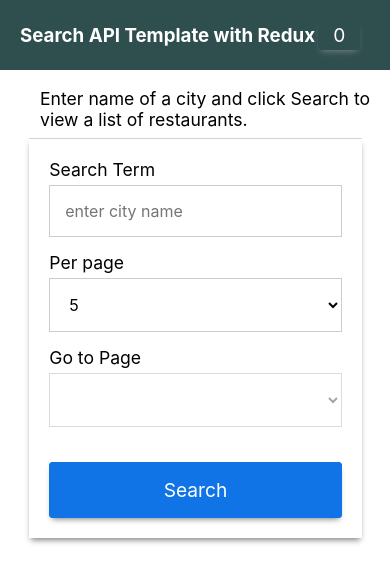
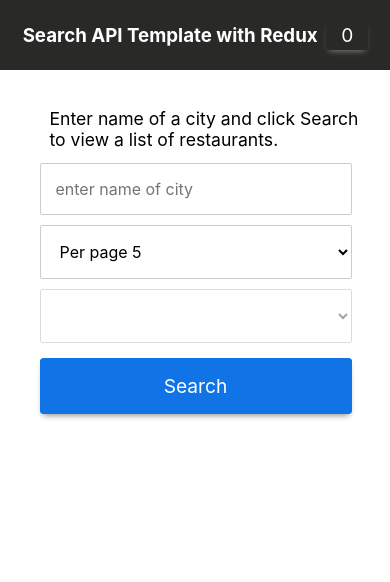
Before and after one commit to goutampatnaik/react-redux-api-template, a React (Create React App) app: page / in a window 390 px wide. Shown: the top 582 px of the page. Built offline with nearby package versions, Linux system fonts and the light colour scheme.

Commit message:
Overall Improvement in layout and css.

```diff
--- a/src/App.css
+++ b/src/App.css
@@ -1,19 +1,11 @@
 .App {
-	width: 50%;
-	box-shadow: 0 4px 6px 0 black;
+	width: 85%;
 	margin: auto;
-	padding: 20px;
-	min-height: 94vh;
 	background-color: white;
 }
 
-.App > h2,
-p {
-	margin-left: 20px;
-}
-
 .filler {
-	height: 50px;
+	height: 70px;
 }
 
 @media (max-width: 500px) {
--- a/src/App.js
+++ b/src/App.js
@@ -6,13 +6,15 @@ import Header from './containers/header/header';
 
 function App() {
 	return (
-		<div className="App">
+		<>
 			<Header />
-			{/* This is just a filler to push the main content down to prevent
+			<div className="App">
+				{/* This is just a filler to push the main content down to prevent
       any part being hidden behind the header which has fixed position */}
-			<div className="filler"></div>
-			<ManageSearch />
-		</div>
+				<div className="filler"></div>
+				<ManageSearch />
+			</div>
+		</>
 	);
 }
 
--- a/src/components/displayList/displayItem/displayItem.module.css
+++ b/src/components/displayList/displayItem/displayItem.module.css
@@ -1,16 +1,17 @@
 .DisplayItem {
 	position: relative;
 	border: 1px solid grey;
-	border-radius: 2px;
+	border-radius: 5px;
 	margin: 20px 10px;
-	width: 210px;
+	width: 230px;
 	box-sizing: border-box;
-	height: 220px;
+	height: 250px;
 }
 
 .Img {
 	width: 100%;
-	height: 100%;
+	height: 75%;
+	border-radius: 5px;
 }
 
 .Info {
@@ -21,9 +22,9 @@
 	bottom: 0;
 	left: 0;
 	width: calc(100% - 19px);
-	padding: 10px;
-	border-bottom-left-radius: 2px;
-	border-bottom-right-radius: 2px;
+	padding: 7px 10px;
+	border-bottom-left-radius: 5px;
+	border-bottom-right-radius: 5px;
 }
 
 .Button {
@@ -56,27 +57,25 @@
 }
 
 .Name {
-	font-size: 1rem;
-	margin-bottom: 0.8rem;
+	font-size: 0.95rem;
+	font-weight: 600;
+	margin-bottom: 0.7rem;
 }
 
 @media (max-width: 500px) {
 	.DisplayItem {
-		width: 100%;
-		height: 300px;
+		width: 260px;
+		height: 270px;
 		margin: 15px auto;
 	}
 
 	.Name,
 	.Address,
 	.City {
-		font-size: 1rem;
-		line-height: 1rem;
+		font-size: 0.8rem;
 	}
 
 	.Name {
-		font-size: 1.3rem;
-		line-height: 1.1rem;
-		margin-bottom: 1.1rem;
+		font-size: 1rem;
 	}
 }
--- a/src/components/displayList/displayList.js
+++ b/src/components/displayList/displayList.js
@@ -47,7 +47,11 @@ function DisplayList(props) {
 		}
 	}
 
-	return <div className={classes.DisplayList}>{result}</div>;
+	return (
+		<div className={classes.Container}>
+			<div className={classes.DisplayList}>{result}</div>
+		</div>
+	);
 }
 
 export default DisplayList;
--- a/src/components/displayList/displayList.module.css
+++ b/src/components/displayList/displayList.module.css
@@ -1,8 +1,15 @@
+.Container {
+	display: flex;
+	flex-direction: column;
+	align-items: center;
+	margin-top: 10px;
+}
+
 .DisplayList {
+	width: 97%;
 	display: flex;
 	flex-direction: row;
 	flex-wrap: wrap;
-	padding-left: 15px;
 }
 
 @media (max-width: 500px) {
--- a/src/components/favoriteItems/favoriteItems.module.css
+++ b/src/components/favoriteItems/favoriteItems.module.css
@@ -1,7 +1,7 @@
 .Container {
 	position: fixed;
 	top: 70px;
-	left: calc(50% - 60px);
+	right: calc(17%);
 	z-index: 10;
 	width: 350px;
 	max-height: 80vh;
@@ -9,12 +9,14 @@
 	padding: 0;
 	box-shadow: 0 4px 6px 0 hsla(0, 0%, 0%, 0.5);
 	opacity: 1;
-	transition: opacity ease 0.1s, transform ease 0.2s;
+	/* change these values for desired transition effects*/
+	transition: opacity ease-in-out 0.3s, transform ease 0.4s;
 }
 
 .Hide {
-	opacity: 0;
-	transform: scale(0) translate(100%, -100%);
+	/* change these values for desired transition effects*/
+	opacity: 1;
+	transform: scaleY(1) translate(0, -150vh);
 }
 
 ul,
--- a/src/components/search/search.js
+++ b/src/components/search/search.js
@@ -11,7 +11,7 @@ export const SearchOptions = {
 	pageNumber: 1
 };
 
-function Search({ totalRecords, clickHandler }) {
+function Search({ title, totalRecords, clickHandler, searchTermHint }) {
 	const searchTermRef = useRef('');
 	const resultsPerPageRef = useRef(0);
 	const pageNumberRef = useRef(0);
@@ -42,37 +42,31 @@ function Search({ totalRecords, clickHandler }) {
 
 	return (
 		<form className={classes.Container}>
+			<p className={classes.Title}>{title}</p>
 			<div className={classes.InputContainer}>
-				<label htmlFor="search-term">Search Term</label>
 				<input
 					name="search-term"
 					className={classes.TextInput}
 					ref={searchTermRef}
-					placeholder="enter city name"
+					placeholder={searchTermHint}
 				/>
-			</div>
-			<div className={classes.InputContainer}>
-				<label htmlFor="per-page">Per page</label>
 				<select
 					name="per-page"
 					ref={resultsPerPageRef}
 					onChange={() => setPages([])}>
 					{SearchOptions.resultsPerPage.map((item, index) => (
 						<option key={index} value={item}>
-							{item}
+							{`Per page ${item}`}
 						</option>
 					))}
 				</select>
-			</div>
-			<div className={classes.InputContainer}>
-				<label htmlFor="go-to-page">Go to Page</label>
 				<select
 					name="go-to-page"
 					ref={pageNumberRef}
 					disabled={pages.length === 0}>
 					{pages.map((item, index) => (
 						<option key={index} value={item}>
-							{item}
+							{`Page ${item}`}
 						</option>
 					))}
 				</select>
--- a/src/components/search/search.module.css
+++ b/src/components/search/search.module.css
@@ -3,45 +3,53 @@
 	flex-direction: row;
 	flex-wrap: wrap;
 	box-shadow: 0 4px 6px -2px grey;
-	padding: 30px;
-	border-top: 1px lightgrey solid;
-	margin: 25px;
-	margin-top: 5px;
+	padding: 10px 0 10px 25px;
+	border-radius: 2px;
+	margin: 0 20px;
 }
 
 .InputContainer {
-	margin-right: 23px;
+	padding-left: 5px;
+	padding-bottom: 10px;
+}
+
+.Title {
+	width: 100%;
+	margin-left: 10px;
 }
 
 .InputContainer input,
 select {
-	min-width: 70px;
-	display: block;
+	width: 150px;
 	outline: none;
 	border: 1px solid #ccc;
 	background-color: white;
 	font: inherit;
 	padding: 6px 10px;
 	box-sizing: border-box;
-	margin-top: 5px;
+	margin: 0 25px 10px 10px;
+	border-radius: 2px;
 }
 
 .InputContainer button {
-	margin-top: 20px;
-	/* padding: 10px; */
+	margin-top: -5px;
 	width: 120px;
 }
 
 @media (max-width: 500px) {
 	.Container {
 		flex-direction: column;
-		padding: 20px;
-		margin-bottom: 30px;
-		width: 75vw;
+		padding: 0;
+		margin-bottom: 10px;
+		width: 80vw;
+		box-shadow: none;
 	}
 
 	.InputContainer {
-		margin-right: 0;
+		margin-right: 10px;
+		padding-left: 0;
+		padding-bottom: 0;
+		margin-top: 10px;
 	}
 
 	.InputContainer button {
@@ -52,5 +60,7 @@ select {
 	select {
 		padding: 15px;
 		width: 100%;
+		margin-left: 0;
+		margin-bottom: 10px;
 	}
 }
--- a/src/containers/header/header.js
+++ b/src/containers/header/header.js
@@ -20,7 +20,7 @@ const Header = () => {
 	}, [itemCount]);
 
 	return (
-		<>
+		<div className={classes.Container}>
 			<div className={classes.Header}>
 				<div className={classes.HeaderText}>
 					<h3>Search API Template with Redux</h3>
@@ -39,7 +39,7 @@ const Header = () => {
 			</div>
 
 			<FavoriteItems show={toggleShow} favoriteItems={favoriteItems} />
-		</>
+		</div>
 	);
 };
 
--- a/src/containers/header/header.module.css
+++ b/src/containers/header/header.module.css
@@ -1,14 +1,19 @@
-.Header {
+.Container {
 	position: fixed;
 	z-index: 10;
+	background-color: #292927;
+	width: 100%;
+	top: 0;
+}
+
+.Header {
 	display: flex;
 	flex-direction: row;
 	flex-wrap: nowrap;
-	justify-content: flex-start;
-	top: 0;
+	justify-content: space-around;
 	text-align: right;
-	width: 47%;
-	background-color: darkslategrey;
+	width: 70%;
+	margin: 0 auto;
 	color: white;
 	padding: 5px 20px;
 }
--- a/src/containers/manageSearch/manageSearch.js
+++ b/src/containers/manageSearch/manageSearch.js
@@ -101,8 +101,9 @@ function ManageSearch(props) {
 
 	return (
 		<div className={classes.Container}>
-			<p>Enter name of a city and click Search to view a list of restaurants.</p>
 			<Search
+				title="Enter name of a city and click Search to view a list of restaurants."
+				searchTermHint="enter name of city"
 				clickHandler={onClickHandler}
 				totalRecords={pagination.totalRecords}
 			/>
--- a/src/index.css
+++ b/src/index.css
@@ -4,8 +4,6 @@ body {
 		'Ubuntu', 'Cantarell', 'Fira Sans', 'Droid Sans', 'Helvetica Neue', sans-serif;
 	-webkit-font-smoothing: antialiased;
 	-moz-osx-font-smoothing: grayscale;
-
-	background-color: grey;
 }
 
 code {
@@ -15,10 +13,10 @@ code {
 @media (max-width: 500px) {
 	input,
 	select {
-		font-size: 1.1rem;
+		font-size: 1rem;
 	}
 
 	button {
-		font-size: 1.2rem !important;
+		font-size: 1rem !important;
 	}
 }
```
